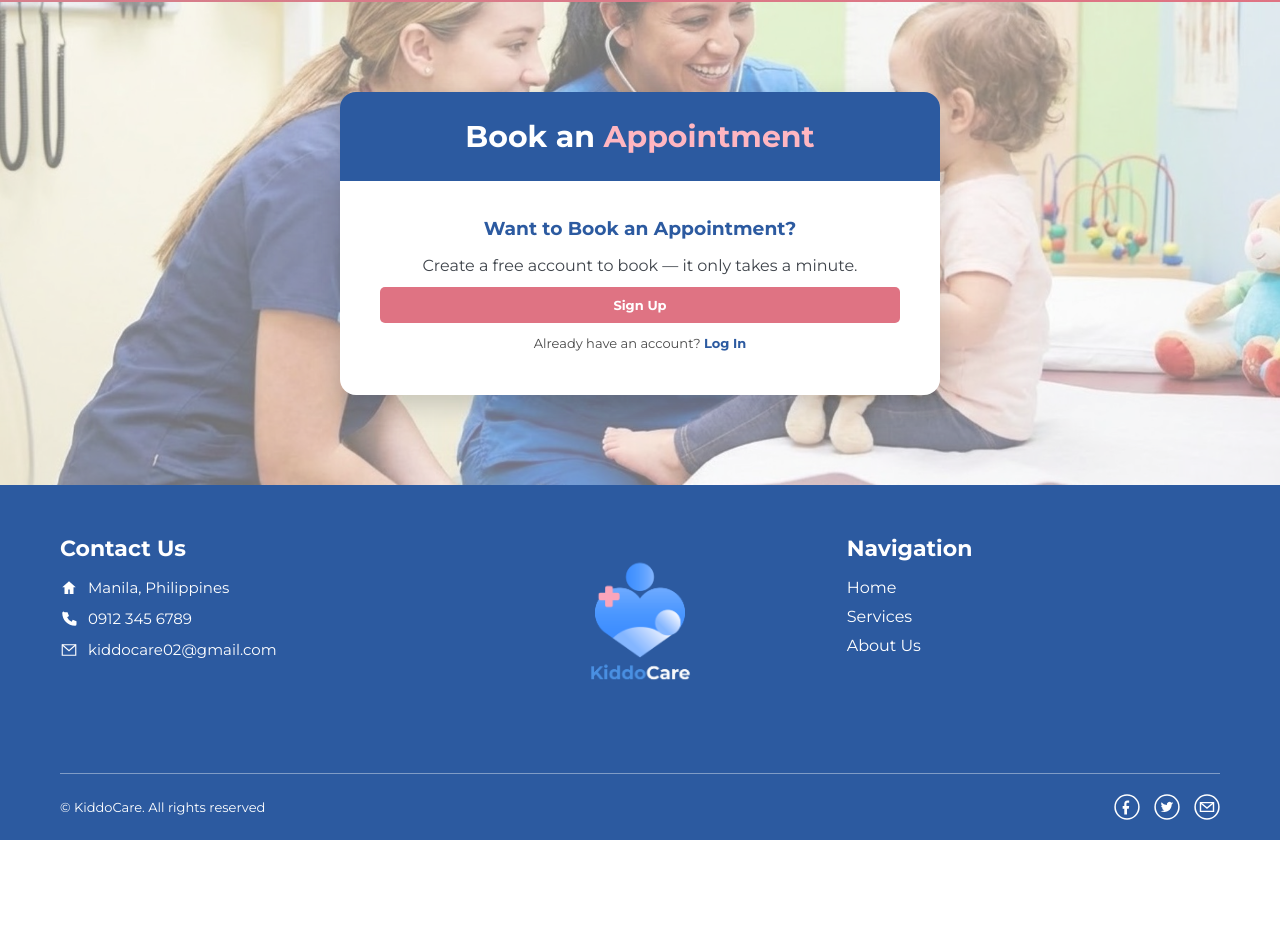
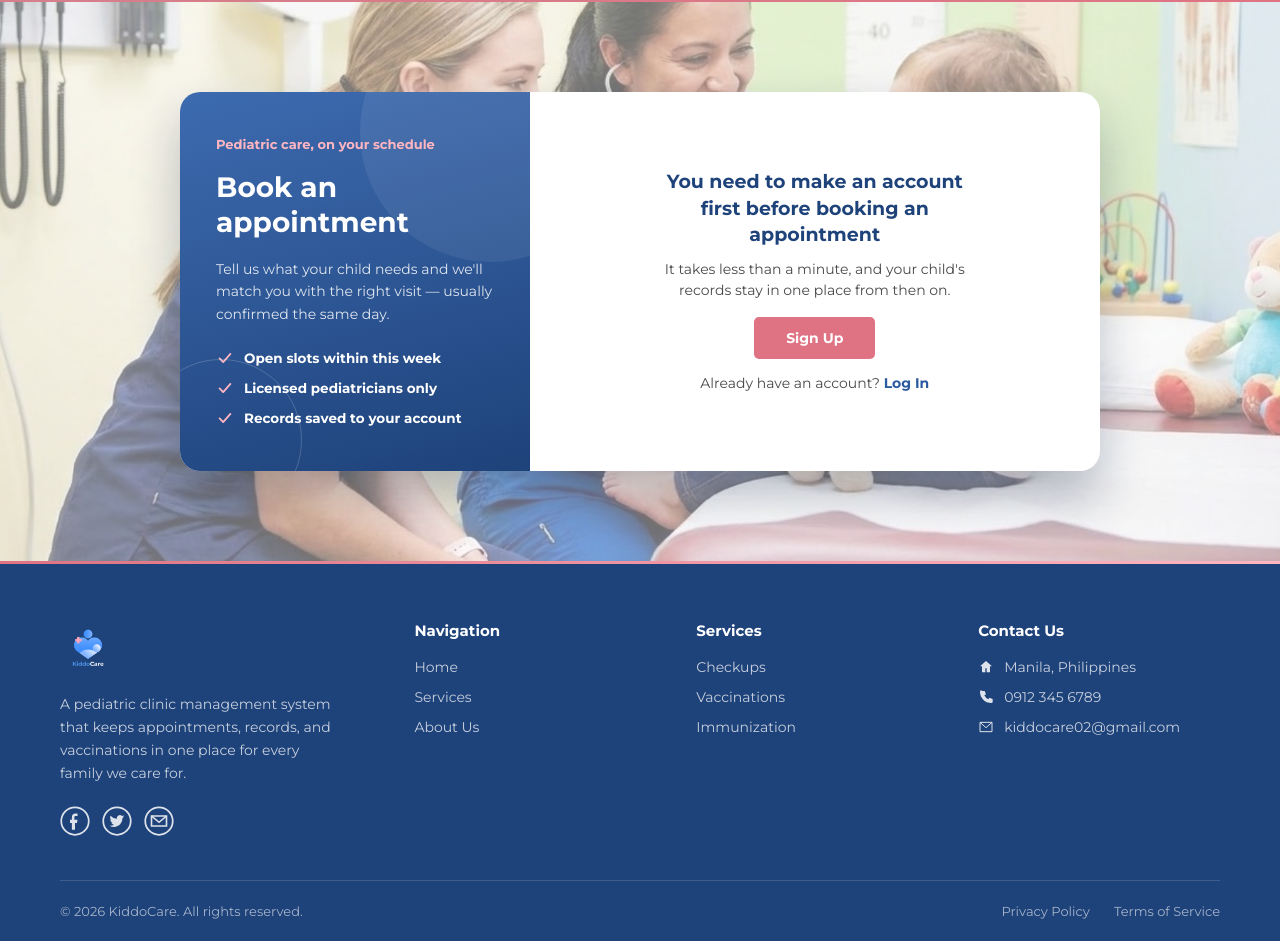
Before and after one commit to cjames20x/kiddocare-react, a React (Vite) app: page /services in a window 1280 px wide. Shown: the part 1610-2551 px from the top of the page. Before the commit the page ends 2450 px from the top, so only its background shows below. Built offline with nearby package versions, Linux system fonts and the light colour scheme.

Commit message:
Update hero, footer, and appointment section

```diff
--- a/src/components/Footer.jsx
+++ b/src/components/Footer.jsx
@@ -1,29 +1,48 @@
 import { Link } from 'react-router-dom'
 
 export default function Footer() {
+  const year = new Date().getFullYear()
+
   return (
     <footer className="footer">
+      <div className="footer-top">
+        <div className="footer-brand">
+          <img src="/images/kiddocare-logo.png" alt="KiddoCare" className="footer-logo-img" />
+          <p>A pediatric clinic management system that keeps appointments, records, and vaccinations in one place for every family we care for.</p>
+          <div className="socials">
+            <a href="#" aria-label="Facebook"><svg viewBox="0 0 24 24"><circle cx="12" cy="12" r="11" fill="none" stroke="#fff" strokeWidth="1.4" /><path d="M14 8h-1.5c-.6 0-1 .4-1 1v2H14l-.4 2.5h-1.6V19h-2.5v-5.5H8V11h1.5V9c0-1.7 1-3 2.8-3H14z" fill="#fff" /></svg></a>
+            <a href="#" aria-label="Instagram"><svg viewBox="0 0 24 24"><circle cx="12" cy="12" r="11" fill="none" stroke="#fff" strokeWidth="1.4" /><path d="M18 8.3c-.4.2-.9.3-1.4.4a2.4 2.4 0 001-1.3c-.5.3-1 .5-1.6.6a2.4 2.4 0 00-4.1 2.2 6.8 6.8 0 01-5-2.5 2.4 2.4 0 00.8 3.2c-.4 0-.8-.1-1.1-.3v.1c0 1.2.8 2.1 1.9 2.4-.3.1-.7.1-1.1 0 .3 1 1.2 1.6 2.3 1.7A4.8 4.8 0 016 15.7 6.8 6.8 0 009.6 16.7c4.3 0 6.7-3.6 6.7-6.7v-.3c.5-.3.9-.7 1.2-1.2z" fill="#fff" /></svg></a>
+            <a href="#" aria-label="YouTube"><svg viewBox="0 0 24 24"><circle cx="12" cy="12" r="11" fill="none" stroke="#fff" strokeWidth="1.4" /><path d="M6 8h12v8H6z" fill="none" stroke="#fff" strokeWidth="1.3" /><path d="M6 8l6 5 6-5" fill="none" stroke="#fff" strokeWidth="1.3" /></svg></a>
+          </div>
+        </div>
+
+        <div className="footer-col">
+          <h4>Navigation</h4>
+          <Link to="/">Home</Link>
+          <Link to="/services">Services</Link>
+          <Link to="/#about">About Us</Link>
+        </div>
+
+        <div className="footer-col">
+          <h4>Services</h4>
+          <Link to="/services">Checkups</Link>
+          <Link to="/services">Vaccinations</Link>
+          <Link to="/services">Immunization</Link>
+        </div>
+
         <div className="footer-col">
           <h4>Contact Us</h4>
           <p><svg className="ico" viewBox="0 0 24 24"><path d="M12 3l9 8h-3v9h-5v-6H11v6H6v-9H3z" fill="#fff" /></svg> Manila, Philippines</p>
           <p><svg className="ico" viewBox="0 0 24 24"><path d="M6 3h4l2 5-2.5 1.5a12 12 0 006 6L17 13l5 2v4a2 2 0 01-2 2C10.6 21 3 13.4 3 4a2 2 0 012-2z" fill="#fff" /></svg> 0912 345 6789</p>
           <p><svg className="ico" viewBox="0 0 24 24"><path d="M3 5h18v14H3z" fill="none" stroke="#fff" strokeWidth="1.5" /><path d="M3 5l9 8 9-8" fill="none" stroke="#fff" strokeWidth="1.5" /></svg> kiddocare02@gmail.com</p>
         </div>
-      <div className="footer-col footer-logo">
-        <img src="/images/kiddocare-logo.png" alt="KiddoCare" className="footer-logo-img" />
       </div>
-      <div className="footer-col">
-        <h4>Navigation</h4>
-        <Link to="/">Home</Link>
-        <Link to="/services">Services</Link>
-        <Link to="/#about">About Us</Link>
-      </div>
+
       <div className="footer-bottom">
-        <span>&copy; KiddoCare. All rights reserved</span>
-        <div className="socials">
-          <svg viewBox="0 0 24 24"><circle cx="12" cy="12" r="11" fill="none" stroke="#fff" strokeWidth="1.4" /><path d="M14 8h-1.5c-.6 0-1 .4-1 1v2H14l-.4 2.5h-1.6V19h-2.5v-5.5H8V11h1.5V9c0-1.7 1-3 2.8-3H14z" fill="#fff" /></svg>
-          <svg viewBox="0 0 24 24"><circle cx="12" cy="12" r="11" fill="none" stroke="#fff" strokeWidth="1.4" /><path d="M18 8.3c-.4.2-.9.3-1.4.4a2.4 2.4 0 001-1.3c-.5.3-1 .5-1.6.6a2.4 2.4 0 00-4.1 2.2 6.8 6.8 0 01-5-2.5 2.4 2.4 0 00.8 3.2c-.4 0-.8-.1-1.1-.3v.1c0 1.2.8 2.1 1.9 2.4-.3.1-.7.1-1.1 0 .3 1 1.2 1.6 2.3 1.7A4.8 4.8 0 016 15.7 6.8 6.8 0 009.6 16.7c4.3 0 6.7-3.6 6.7-6.7v-.3c.5-.3.9-.7 1.2-1.2z" fill="#fff" /></svg>
-          <svg viewBox="0 0 24 24"><circle cx="12" cy="12" r="11" fill="none" stroke="#fff" strokeWidth="1.4" /><path d="M6 8h12v8H6z" fill="none" stroke="#fff" strokeWidth="1.3" /><path d="M6 8l6 5 6-5" fill="none" stroke="#fff" strokeWidth="1.3" /></svg>
+        <span>&copy; {year} KiddoCare. All rights reserved.</span>
+        <div className="footer-legal">
+          <Link to="/privacy">Privacy Policy</Link>
+          <Link to="/terms">Terms of Service</Link>
         </div>
       </div>
     </footer>
--- a/src/index.css
+++ b/src/index.css
@@ -53,13 +53,13 @@ img { max-width: 100%; display: block; }
 /* HERO */
 .hero {
   position: relative;
-  min-height: 500px;
+  min-height: calc(100vh - 128px);
   display: flex;
   align-items: center;
   justify-content: center;
   text-align: center;
   overflow: hidden;
-  padding: 60px 24px;
+  padding: 0 24px;
 }
 .hero-bg {
   position: absolute;
@@ -170,32 +170,54 @@ img { max-width: 100%; display: block; }
 
 /* FOOTER */
 .footer {
-  background: var(--blue);
-  padding: 50px 60px 0;
-  display: grid;
-  grid-template-columns: 1fr 1fr 1fr;
-  gap: 20px;
+  background: var(--blue-dark);
+  padding: 60px 60px 0;
   position: relative;
 }
-.footer-col h4 { color: var(--white); font-size: 22px; margin-bottom: 16px; }
-.footer-col p { color: var(--white); font-size: 15px; margin-bottom: 12px; display: flex; align-items: center; gap: 10px; }
-.footer-col a { display: block; color: var(--white); font-size: 16px; margin-bottom: 10px; }
-.ico { width: 18px; height: 18px; flex-shrink: 0; }
-.footer-logo { text-align: center; }
-.footer-logo-img { height: 180px; width: auto; margin: 0 auto 8px; }
+.footer::before {
+  content: "";
+  position: absolute;
+  top: 0; left: 0; right: 0;
+  height: 3px;
+  background: linear-gradient(90deg, var(--rose), var(--pink));
+}
+.footer-top {
+  display: grid;
+  grid-template-columns: 1.3fr 1fr 1fr 1fr;
+  gap: 40px;
+  max-width: 1200px;
+  margin: 0 auto;
+  padding-bottom: 44px;
+  border-bottom: 1px solid rgba(255,255,255,0.14);
+  text-align: left;
+}
+.footer-brand { display: flex; flex-direction: column; align-items: flex-start; }
+.footer-logo-img { height: 56px; width: auto; margin-bottom: 16px; }
+.footer-brand p { color: rgba(255,255,255,0.75); font-size: 14px; line-height: 1.65; margin-bottom: 20px; max-width: 280px; }
+.footer-brand .socials { display: flex; gap: 12px; }
+.footer-brand .socials a { display: block; line-height: 0; opacity: 0.85; transition: opacity 0.15s; }
+.footer-brand .socials a:hover { opacity: 1; }
+.footer-brand .socials svg { width: 30px; height: 30px; }
+
+.footer-col h4 { color: var(--white); font-size: 15px; font-weight: 700; margin-bottom: 18px; }
+.footer-col a { display: block; color: rgba(255,255,255,0.75); font-size: 14px; margin-bottom: 12px; transition: color 0.15s; }
+.footer-col a:hover { color: var(--pink); }
+.footer-col p { color: rgba(255,255,255,0.75); font-size: 14px; margin-bottom: 12px; display: flex; align-items: center; gap: 10px; }
+.ico { width: 16px; height: 16px; flex-shrink: 0; opacity: 0.85; }
+
 .footer-bottom {
-  grid-column: 1 / -1;
-  border-top: 1px solid rgba(255,255,255,0.4);
-  margin-top: 30px;
-  padding: 20px 0;
+  max-width: 1200px;
+  margin: 0 auto;
+  padding: 22px 0;
   display: flex;
   justify-content: space-between;
   align-items: center;
-  color: var(--white);
+  color: rgba(255,255,255,0.6);
   font-size: 13px;
 }
-.socials { display: flex; gap: 14px; }
-.socials svg { width: 26px; height: 26px; }
+.footer-legal { display: flex; gap: 24px; }
+.footer-legal a { color: rgba(255,255,255,0.6); transition: color 0.15s; }
+.footer-legal a:hover { color: var(--pink); }
 
 /* ============================= */
 /* SERVICES PAGE */
@@ -281,33 +303,115 @@ img { max-width: 100%; display: block; }
   position: relative;
   z-index: 2;
   width: 100%;
-  max-width: 600px;
-  border-radius: 16px;
+  max-width: 920px;
+  border-radius: 20px;
   overflow: hidden;
-  box-shadow: 0 10px 28px rgba(0,0,0,0.18);
+  box-shadow: 0 24px 48px rgba(20,40,70,0.28);
+  display: flex;
+  background: var(--white);
 }
-.appointment-header { background: var(--blue); padding: 26px 40px; text-align: center; }
-.appointment-header h2 { color: var(--white); font-size: 30px; font-weight: 700; }
-.appointment-header h2 span { color: var(--pink); }
-.appointment-form {
-  background: var(--white);
-  padding: 36px 40px 44px;
+
+/* Left info panel */
+.appointment-info {
+  position: relative;
+  flex: 0 0 38%;
+  background: linear-gradient(165deg, #3d6bb0, var(--blue-dark));
+  color: var(--white);
+  padding: 44px 36px;
   display: flex;
   flex-direction: column;
+  justify-content: center;
   gap: 18px;
+  overflow: hidden;
 }
-.appointment-form label { font-weight: 700; font-size: 15px; color: var(--slate-63); margin-bottom: 6px; display: block; }
+.appointment-info::before {
+  content: "";
+  position: absolute;
+  width: 260px; height: 260px;
+  border-radius: 50%;
+  background: rgba(255,255,255,0.07);
+  top: -90px; right: -90px;
+}
+.appointment-info::after {
+  content: "";
+  position: absolute;
+  width: 160px; height: 160px;
+  border-radius: 50%;
+  border: 1px solid rgba(255,255,255,0.18);
+  bottom: -50px; left: -40px;
+}
+.appointment-eyebrow {
+  position: relative;
+  font-size: 13px;
+  font-weight: 700;
+  color: var(--pink);
+}
+.appointment-info h2 {
+  position: relative;
+  font-size: 28px;
+  font-weight: 700;
+  line-height: 1.25;
+}
+.appointment-info > p {
+  position: relative;
+  font-size: 14px;
+  line-height: 1.6;
+  color: rgba(255,255,255,0.85);
+}
+.appointment-perks {
+  position: relative;
+  list-style: none;
+  display: flex;
+  flex-direction: column;
+  gap: 12px;
+  margin-top: 6px;
+}
+.appointment-perks li {
+  display: flex;
+  align-items: center;
+  gap: 10px;
+  font-size: 13.5px;
+  font-weight: 600;
+}
+.appointment-perks svg {
+  flex-shrink: 0;
+  width: 18px; height: 18px;
+  color: var(--pink);
+}
+
+/* Right form panel */
+.appointment-main {
+  flex: 1;
+  padding: 40px 44px;
+  display: flex;
+  flex-direction: column;
+  justify-content: center;
+}
+.appointment-form-title { color: var(--blue-dark); font-size: 18px; font-weight: 700; margin-bottom: 4px; }
+.appointment-form {
+  display: flex;
+  flex-direction: column;
+  gap: 16px;
+}
+.appointment-form label { font-weight: 700; font-size: 13px; color: var(--slate-63); margin-bottom: 6px; display: block; }
 .required { color: var(--rose); }
 .appointment-form input,
 .appointment-form select {
   width: 100%;
-  padding: 12px 14px;
-  border: 1px solid rgba(44,90,160,0.35);
-  border-radius: 6px;
+  padding: 11px 14px;
+  border: 1.5px solid #e4e8ee;
+  border-radius: 8px;
   font-family: inherit;
   font-size: 14px;
   color: var(--slate-63);
   background: #f7f8fa;
+  transition: border-color 0.15s, background 0.15s;
+}
+.appointment-form input:focus,
+.appointment-form select:focus {
+  outline: none;
+  border-color: var(--blue);
+  background: var(--white);
 }
 .appointment-form input::placeholder { color: #9aa1ab; }
 .appointment-form input[type="date"] { cursor: pointer; }
@@ -316,7 +420,7 @@ img { max-width: 100%; display: block; }
   padding: 4px;
   filter: invert(28%) sepia(23%) saturate(1800%) hue-rotate(182deg) brightness(90%);
 }
-.form-row { display: flex; gap: 18px; }
+.form-row { display: flex; gap: 16px; }
 .form-group { flex: 1; }
 .btn-book {
   margin-top: 6px;
@@ -326,17 +430,38 @@ img { max-width: 100%; display: block; }
   border-radius: 8px;
   font-family: inherit;
   font-weight: 700;
-  font-size: 17px;
-  padding: 15px;
+  font-size: 16px;
+  padding: 14px;
   cursor: pointer;
-  box-shadow: 0 4px 10px rgba(0,0,0,0.3);
+  box-shadow: 0 6px 16px rgba(30,66,122,0.35);
+  display: flex;
+  align-items: center;
+  justify-content: center;
+  gap: 8px;
+  transition: transform 0.15s, box-shadow 0.15s;
 }
+.btn-book svg { width: 18px; height: 18px; }
+.btn-book:hover { transform: translateY(-1px); box-shadow: 0 8px 20px rgba(30,66,122,0.42); }
+
+/* Logged-out gate */
+.appointment-gate {
+  text-align: center;
+  display: flex;
+  flex-direction: column;
+  align-items: center;
+  gap: 10px;
+}
+.appointment-gate h3 { color: var(--blue-dark); font-size: 19px; font-weight: 700; max-width: 340px; line-height: 1.4; }
+.appointment-gate p { color: var(--gray-73); font-size: 14px; line-height: 1.5; max-width: 320px; }
+.appointment-gate .btn-solid { display: inline-block; padding: 12px 32px; font-size: 14px; margin-top: 6px; }
+.appointment-gate-alt { font-size: 13px; color: var(--gray-73); margin-top: 4px; }
+.appointment-gate-alt a { color: var(--blue); font-weight: 700; }
 
 @media (max-width: 1024px) {
   .service-grid { grid-template-columns: repeat(2, 1fr); }
   .feature-grid { grid-template-columns: repeat(2, 1fr); }
-  .footer { grid-template-columns: 1fr; text-align: center; }
-  .footer-col p { justify-content: center; }
+  .footer-top { grid-template-columns: 1fr 1fr; }
+  .footer-brand { grid-column: 1 / -1; }
   .service-detail { padding: 56px 40px; }
 }
 @media (max-width: 640px) {
@@ -347,11 +472,18 @@ img { max-width: 100%; display: block; }
   .feature-grid { grid-template-columns: 1fr; }
   .about-content { flex-direction: column; }
   .about-img { max-width: 100%; }
-  .footer-bottom { flex-direction: column; gap: 10px; }
+  .footer { padding: 48px 24px 0; }
+  .footer-top { grid-template-columns: 1fr; text-align: center; }
+  .footer-brand { align-items: center; }
+  .footer-brand p { max-width: 100%; }
+  .footer-col p { justify-content: center; }
+  .footer-bottom { flex-direction: column; gap: 10px; text-align: center; }
 
   .page-hero-title { font-size: 40px; }
   .service-detail, .service-detail.reverse { flex-direction: column; padding: 44px 24px; gap: 28px; }
   .detail-img img { height: 220px; }
   .form-row { flex-direction: column; }
-  .appointment-header, .appointment-form { padding-left: 24px; padding-right: 24px; }
+  .appointment-card { flex-direction: column; max-width: 440px; }
+  .appointment-info, .appointment-main { padding: 32px 28px; }
+  .appointment-info { flex-basis: auto; }
 }
--- a/src/pages/Services.jsx
+++ b/src/pages/Services.jsx
@@ -64,27 +64,40 @@ export default function Services() {
       <section className="appointment-band">
         <img src="/images/bg-img.jpg" alt="" className="band-img" />
         <div className="appointment-card">
-          <div className="appointment-header">
-            <h2>Book an <span>Appointment</span></h2>
+          <div className="appointment-info">
+            <span className="appointment-eyebrow">Pediatric care, on your schedule</span>
+            <h2>Book an appointment</h2>
+            <p>Tell us what your child needs and we'll match you with the right visit — usually confirmed the same day.</p>
+            <ul className="appointment-perks">
+              <li>
+                <svg viewBox="0 0 20 20"><path d="M4 10.5l4 4 8-9" fill="none" stroke="currentColor" strokeWidth="2" strokeLinecap="round" strokeLinejoin="round" /></svg>
+                Open slots within this week
+              </li>
+              <li>
+                <svg viewBox="0 0 20 20"><path d="M4 10.5l4 4 8-9" fill="none" stroke="currentColor" strokeWidth="2" strokeLinecap="round" strokeLinejoin="round" /></svg>
+                Licensed pediatricians only
+              </li>
+              <li>
+                <svg viewBox="0 0 20 20"><path d="M4 10.5l4 4 8-9" fill="none" stroke="currentColor" strokeWidth="2" strokeLinecap="round" strokeLinejoin="round" /></svg>
+                Records saved to your account
+              </li>
+            </ul>
           </div>
 
+          <div className="appointment-main">
             {isLoggedIn ? (
               <AppointmentForm />
             ) : (
-            <div className="appointment-form" style={{ textAlign: 'center', gap: 12 }}>
-              <h3 style={{ color: 'var(--blue)', marginBottom: 4 }}>Want to Book an Appointment?</h3>
-              <p style={{ color: 'var(--slate-63)' }}>
-                Create a free account to book — it only takes a minute.
-              </p>
-              <Link to="/signup" className="btn-solid" style={{ display: 'inline-block', padding: '10px 24px' }}>
-                Sign Up
-              </Link>
-              <p style={{ fontSize: 13, color: 'var(--gray-73)' }}>
-                Already have an account?{' '}
-                <Link to="/login" style={{ color: 'var(--blue)', fontWeight: 700 }}>Log In</Link>
+              <div className="appointment-gate">
+                <h3>You need to make an account first before booking an appointment</h3>
+                <p>It takes less than a minute, and your child's records stay in one place from then on.</p>
+                <Link to="/signup" className="btn-solid">Sign Up</Link>
+                <p className="appointment-gate-alt">
+                  Already have an account? <Link to="/login">Log In</Link>
                 </p>
               </div>
             )}
+          </div>
         </div>
       </section>
 
@@ -113,24 +126,27 @@ function AppointmentForm() {
 
   return (
     <form className="appointment-form" onSubmit={handleSubmit}>
-      <div>
-        <label>Patient's Name:</label>
+      <h3 className="appointment-form-title">Your details</h3>
+
+      <div className="form-row">
+        <div className="form-group">
+          <label>Patient's Name</label>
           <input type="text" value={user?.patientName || ''} readOnly disabled />
         </div>
-
-      <div>
-        <label>Guardian's Name:</label>
+        <div className="form-group">
+          <label>Guardian's Name</label>
           <input type="text" value={user?.guardianName || ''} readOnly disabled />
         </div>
+      </div>
 
-      <div>
-        <label>E-mail:</label>
+      <div className="form-group">
+        <label>E-mail</label>
         <input type="email" value={user?.email || ''} readOnly disabled />
       </div>
 
       <div className="form-row">
         <div className="form-group">
-          <label htmlFor="service">Service: <span className="required">*</span></label>
+          <label htmlFor="service">Service <span className="required">*</span></label>
           <select id="service" name="service" defaultValue="" required>
             <option value="" disabled>Select appointment type</option>
             <option value="checkup">Checkup</option>
@@ -139,13 +155,16 @@ function AppointmentForm() {
           </select>
         </div>
         <div className="form-group">
-          <label htmlFor="date">Date: <span className="required">*</span></label>
+          <label htmlFor="date">Date <span className="required">*</span></label>
           <input type="date" id="date" name="date" required min={minDate} max={maxDate} />
         </div>
       </div>
       <p className="field-hint">Appointments can only be booked within this week, based on doctor availability.</p>
 
-      <button type="submit" className="btn-book">Book Appointment</button>
+      <button type="submit" className="btn-book">
+        Book Appointment
+        <svg viewBox="0 0 20 20"><path d="M4 10h12M11 5l5 5-5 5" fill="none" stroke="currentColor" strokeWidth="2" strokeLinecap="round" strokeLinejoin="round" /></svg>
+      </button>
     </form>
   )
 }
```
Lines whose indentation alone changed are shown as unchanged.
